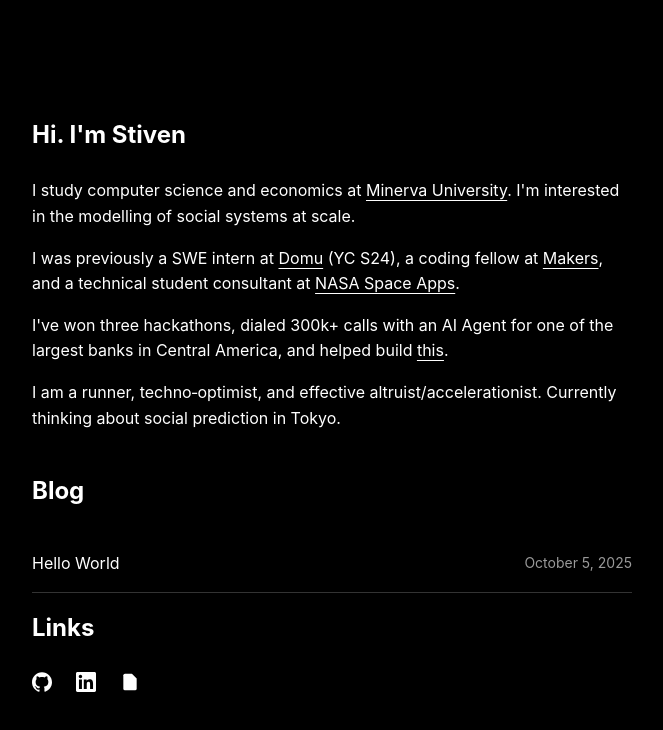
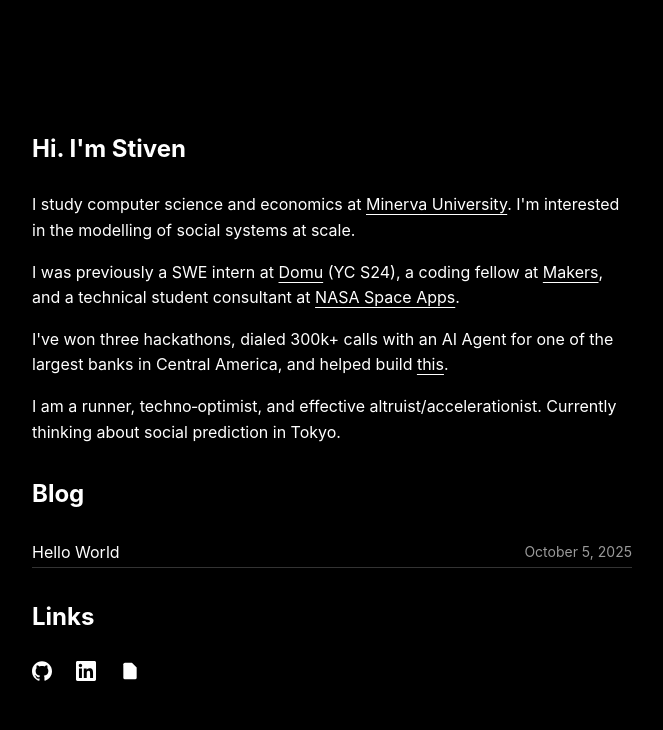
Before and after one commit to SomeoneElseSt/stiven.me, a website: page index.html in a window 1280 px wide. Shown: the whole page, without its empty margins (68-731 px from the left). Drawn offline with nearby package versions, Linux system fonts and the light colour scheme; a web font is replaced by a local one.

Commit message:
chore: fixed spacing between sub-headers

```diff
--- a/index.html
+++ b/index.html
@@ -141,9 +141,9 @@
   line-gap-override: 0%;
 }
         body { background: black; color: white; font-family: Inter, 'Inter Fallback', -apple-system, BlinkMacSystemFont, "Segoe UI", Roboto, Helvetica, Arial, sans-serif; line-height: 1.6; margin: 0; padding: 100px; }
-        h1 { font-size: 24px; margin-top: 12; margin-bottom: 24px; font-weight: bold; }
-        .blog-header { padding-top: 25px; }
-        .blog-post-item { border-bottom: 1px solid #333; padding: 16px 0; }
+        h1 { font-size: 24px; margin-top: 30px; margin-bottom: 24px; font-weight: bold; }
+        .blog-header { padding-top: 0px; }
+        .blog-post-item { border-bottom: 1px solid #333; padding: 2px 0; }
         .blog-post-link { text-decoration: none; display: flex; justify-content: space-between; align-items: center; }
         .blog-post-title { display: block; font-weight: normal; font-size: 16px; line-height: 1.6; color: white; }
         .blog-post-date { font-size: 14px; opacity: 0.6; margin-left: 16px; color: white; }
```
